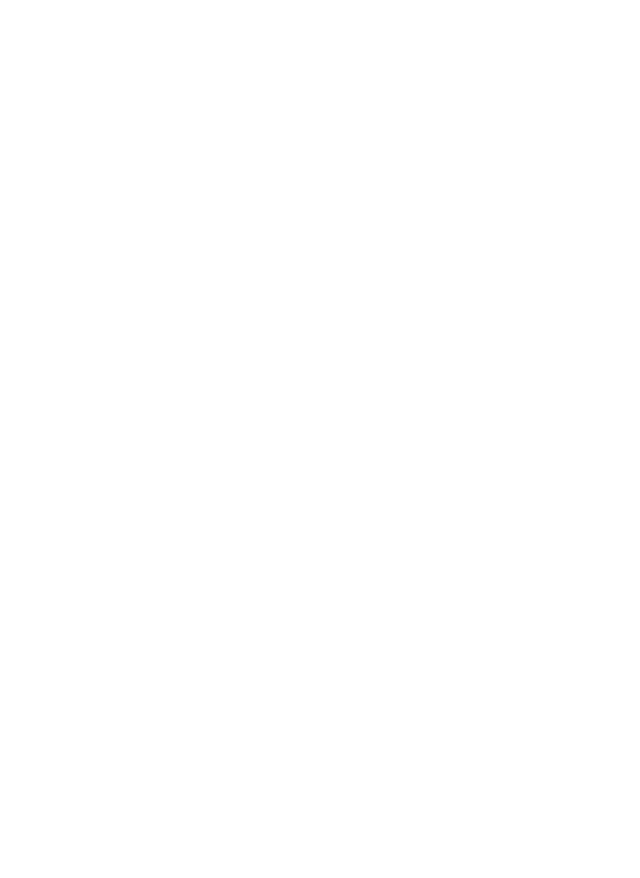
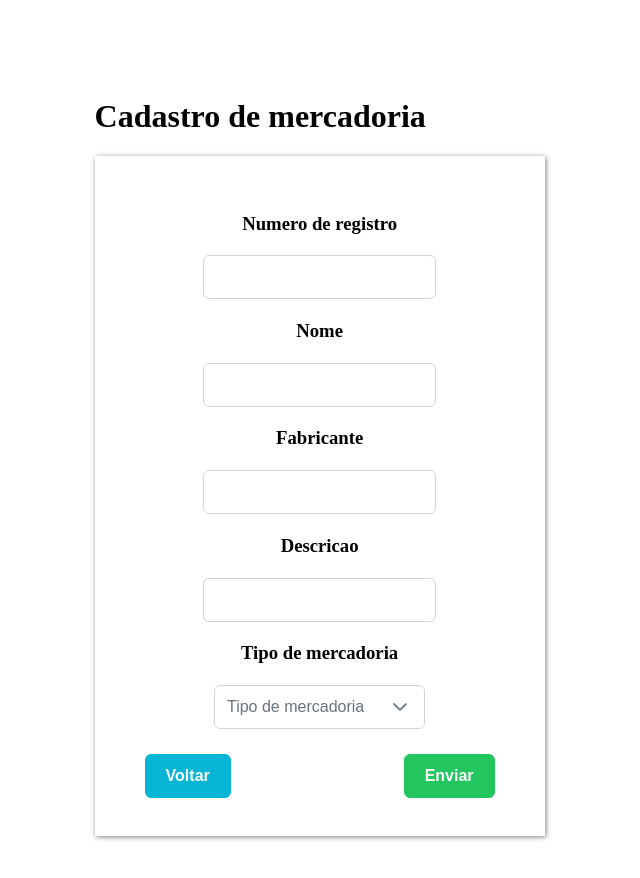
Before and after one commit to Regulus01/SupplyChainFrontEnd, a React (Vite) app: page /Mercadoria/Cadastro in a window 1280 px wide. Before the commit this address had no page. Shown: the top 878 px of the page, without its empty margins (322-962 px from the left). Before the commit the page ends 800 px from the top, so only its background shows below. Built offline with nearby package versions, Linux system fonts and the light colour scheme; a web font is replaced by a local one.

Commit message:
feat(Mercadoria): Tela de cadastro

```diff
--- a/package.json
+++ b/package.json
@@ -10,6 +10,7 @@
     "preview": "vite preview"
   },
   "dependencies": {
+    "primereact": "^10.8.3",
     "react": "^18.3.1",
     "react-dom": "^18.3.1",
     "react-router-dom": "^6.26.2"
--- a/src/App.css
+++ b/src/App.css
@@ -1,17 +1,10 @@
-button {
-  cursor: pointer;
-  border-width: 1px;
-  background-color: transparent;
-  border-radius: 7px;
-  width: 200px;
-  height: 50px;
-  font-size: 20px;
-}
 
 .main {
   display: flex;
   justify-content: center;
   align-items: center;
-  height: 50vw;
-  width: 90vw;
+  height: 70vw;
+  width: 99vw;
+
+  overflow: auto;
 }
--- a/src/App.jsx
+++ b/src/App.jsx
@@ -1,7 +1,13 @@
+//libs
 import { BrowserRouter, Routes, Route } from 'react-router-dom'
+
+//pages
+import Cadastro from './pages/cadastroMercadoria/Cadastro'
 import Home from './pages/home/Home'
 
+//Css
 import './App.css'
+
 
 function App() {
 
@@ -10,6 +16,7 @@
         <BrowserRouter>
             <Routes>
               <Route path="/" element={<Home />} />
+              <Route path="/Mercadoria/Cadastro" element={<Cadastro />} />
             </Routes>
         </BrowserRouter>
     </div>
--- a/src/main.jsx
+++ b/src/main.jsx
@@ -1,10 +1,15 @@
-import { StrictMode } from 'react'
-import { createRoot } from 'react-dom/client'
-import App from './App.jsx'
-import './index.css'
+import { StrictMode } from "react";
+import { createRoot } from "react-dom/client";
+import App from "./App.jsx";
+import "./index.css";
+import { PrimeReactProvider } from "primereact/api";
+import "primereact/resources/themes/lara-light-cyan/theme.css";
 
-createRoot(document.getElementById('root')).render(
+
+createRoot(document.getElementById("root")).render(
   <StrictMode>
-    <App />
-  </StrictMode>,
-)
+    <PrimeReactProvider>
+      <App />
+    </PrimeReactProvider>
+  </StrictMode>
+);
--- /dev/null
+++ b/src/pages/cadastroMercadoria/Cadastro.jsx
@@ -0,0 +1,68 @@
+//Prime react
+import { Dropdown } from "primereact/dropdown";
+import { InputText } from "primereact/inputtext";
+
+//lib
+import { useState } from "react";
+
+//Css
+import styles from "./Cadastro.module.css";
+
+//PrimeReact
+import { Button } from "primereact/button";
+import { NavLink } from "react-router-dom";
+
+const Cadastro = () => {
+  const [numeroDeRegistro, setNumeroDeRegistro] = useState("");
+  const [nome, setNome] = useState("");
+  const [fabricante, setFabricante] = useState("");
+  const [descricao, setDescricao] = useState("");
+  const [tipoMercadoriaId, setTipoMercadoriaId] = useState("");
+
+  return (
+    <div className={styles.mainContent}>
+      <div>
+        <h1>Cadastro de mercadoria</h1>
+      </div>
+      <div className={styles.content}>
+        <form action="">
+          <label className={styles.label} htmlFor="">
+            <h3>Numero de registro</h3>
+            <InputText
+              className="p-inputtext"
+              value={numeroDeRegistro}
+              onChange={(e) => setNumeroDeRegistro(e.target.value)}
+            />
+
+            <h3>Nome</h3>
+            <InputText value={nome} onChange={(e) => setNome(e.target.value)} />
+
+            <h3>Fabricante</h3>
+            <InputText
+              value={fabricante}
+              onChange={(e) => setFabricante(e.target.value)}
+            />
+
+            <h3>Descricao</h3>
+            <InputText
+              value={descricao}
+              onChange={(e) => setDescricao(e.target.value)}
+            />
+
+            <h3>Tipo de mercadoria</h3>
+            <Dropdown optionLabel="name" placeholder="Tipo de mercadoria" />
+          </label>
+        </form>
+
+        <div className={styles.buttonActions}>
+          <NavLink to="/">
+            <Button className={styles.button} label="Voltar"></Button>
+          </NavLink>
+          <Button className="p-button-success" label="Enviar"></Button>
+        </div>
+      </div>
+    </div>
+  );
+};
+
+export default Cadastro;
--- /dev/null
+++ b/src/pages/cadastroMercadoria/Cadastro.module.css
@@ -0,0 +1,25 @@
+.content {
+    display: flex;
+    box-shadow: 1px 1px 5px rgba(0, 0, 0, 0.5);
+    justify-content: center;
+    flex-direction: column;
+    align-items: center;
+    width: 450px;
+    height: 680px;
+    gap: 5px;
+}
+
+.label {
+    gap: 2px;
+    display: flex;
+    justify-content: center;
+    flex-direction: column;
+    align-items: center;
+}
+
+.buttonActions {
+    width: 350px;
+    margin-top: 20px;
+    display: flex;
+    justify-content: space-between;
+}
--- a/src/pages/home/Home.jsx
+++ b/src/pages/home/Home.jsx
@@ -1,21 +1,36 @@
 // CSS
 import styles from "./Home.module.css";
+
+//Lib
+import { NavLink } from "react-router-dom";
+
+//ReactPrime
+import { Button } from "primereact/button";
+import { Card } from "primereact/card";
 
 const Home = () => {
   return (
     <>
-      <div className={styles.content}>
-        <h1>Cadastro</h1>
+      <Card className={styles.content}>
+        <h1> Cadastro </h1>
         <div className={styles.buttonDiv}>
-          <button>Mercadoria</button>
-          <button>Estoque</button>
-          <button>Entrada</button>
-          <button>Saída</button>
+          <NavLink to="/Mercadoria/Cadastro">
+            <Button className={styles.button} label="Mercadoria"></Button>
+          </NavLink>
+          <NavLink to="/Mercadoria/Cadastro">
+            <Button className={styles.button} label="Estoque"></Button>
+          </NavLink>
+          <NavLink to="/Mercadoria/Cadastro">
+            <Button className={styles.button} label="Entrada"></Button>
+          </NavLink>
+          <NavLink to="/Mercadoria/Cadastro">
+            <Button className={styles.button} label="Saída"></Button>
+          </NavLink>
         </div>
         <div>
-          <button>Relatorio</button>
+          <p>volte</p>
         </div>
-      </div>
+      </Card>
     </>
   );
 };
--- a/src/pages/home/Home.module.css
+++ b/src/pages/home/Home.module.css
@@ -1,8 +1,6 @@
 .content {
     display: flex;
-    box-shadow: 1px 1px 5px rgba(0, 0, 0, 0.5);
     justify-content: center;
-    flex-direction: column;
     align-items: center;
     width: 350px;
     height: 400px;
@@ -17,3 +15,8 @@
     padding: 5px;
     gap: 5px;
 }
+
+.button {
+    width: 200px;
+    height: 50px;
+}
```
Also changed, not shown: 1 other file (tests, documents, lock files or other folders).
